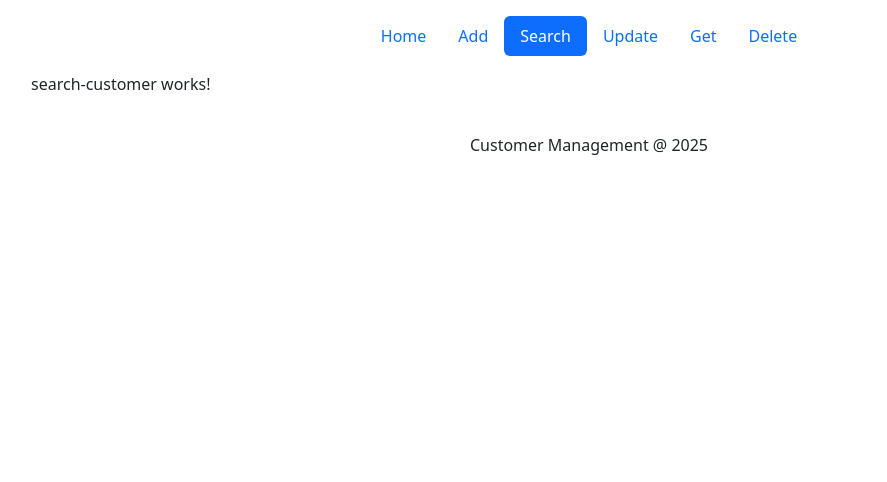
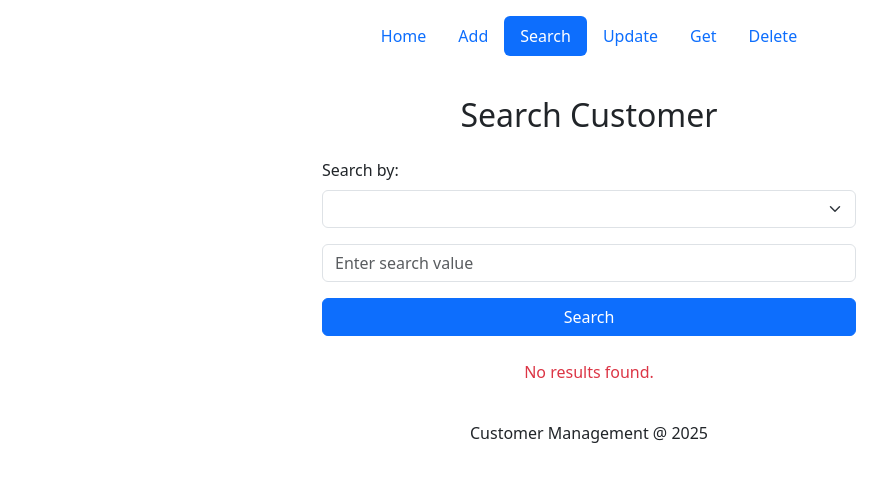
Before and after one commit to SanVidurath/CustomerManagement, an Angular app in the folder FrontEnd/: page /search in a window 1280 px wide. Shown: the top 482 px of the page, without its empty margins (51-938 px from the left). Built offline with nearby package versions, Linux system fonts and the light colour scheme.

Commit message:
search-customer

```diff
--- a/FrontEnd/src/app/app.config.ts
+++ b/FrontEnd/src/app/app.config.ts
@@ -2,7 +2,10 @@ import { ApplicationConfig, provideZoneChangeDetection } from '@angular/core';
 import { provideRouter } from '@angular/router';
 
 import { routes } from './app.routes';
+import { provideHttpClient } from '@angular/common/http';
 
 export const appConfig: ApplicationConfig = {
-  providers: [provideZoneChangeDetection({ eventCoalescing: true }), provideRouter(routes)]
+  providers: [provideZoneChangeDetection({ eventCoalescing: true }), provideRouter(routes),
+    provideHttpClient()
+  ]
 };
--- /dev/null
+++ b/FrontEnd/src/app/customer.service.ts
@@ -0,0 +1,30 @@
+import { HttpClient } from '@angular/common/http';
+import { Injectable } from '@angular/core';
+import { Observable } from 'rxjs';
+import { Customer } from './models/Customer';
+
+@Injectable({
+  providedIn: 'root'
+})
+export class CustomerService {
+
+  private baseUrl = "http://localhost/8080/customer";
+
+  constructor(private http:HttpClient) { }
+
+  searchCustomerById(id:number): Observable<Customer>{
+    return this.http.get<Customer>(`${this.baseUrl}/search-by-id/${id}`);
+  }
+
+  searchCustomerByName(name:string): Observable<Customer[]>{
+    return this.http.get<Customer[]>(`${this.baseUrl}/search-by-name/${name}`);
+  }
+
+  searchCustomerByAddress(address:string): Observable<Customer[]>{
+    return this.http.get<Customer[]>(`${this.baseUrl}/search-by-address/${address}`);
+  }
+
+  searchCustomerBySalary(salary:number): Observable<Customer[]>{
+    return this.http.get<Customer[]>(`${this.baseUrl}/search-by-salary/${salary}`);
+  }
+}
--- a/FrontEnd/src/app/models/Customer.ts
+++ b/FrontEnd/src/app/models/Customer.ts
@@ -1,9 +1,11 @@
 export class Customer {
+  id: null;
   name: string;
   address: string;
   salary: number;
 
   constructor(name: string, address: string, salary: number) {
+    this.id = null;
     this.name = name;
     this.address = address;
     this.salary = salary;
--- a/FrontEnd/src/app/pages/add-customer/add-customer.component.ts
+++ b/FrontEnd/src/app/pages/add-customer/add-customer.component.ts
@@ -9,6 +9,7 @@ import { Customer } from '../../models/Customer';
 })
 export class AddCustomerComponent {
   submitForm() {
+    const id=null;
     const name = (
       document.getElementById('name') as HTMLInputElement
     ).value.trim();
@@ -24,12 +25,8 @@ export class AddCustomerComponent {
       return;
     }
 
-    if (salary) {
-      alert('Please enter a proper number');
-      return;
-    }
 
-    const customerData: Customer = { name, address, salary };
+    let customerData: Customer = { id, name, address, salary };
     // const customerData: Customer = new Customer( name, address, salary );
 
     fetch('http://localhost:8080/customer/add', {
--- a/FrontEnd/src/app/pages/search-customer/search-customer.component.html
+++ b/FrontEnd/src/app/pages/search-customer/search-customer.component.html
@@ -1 +1,56 @@
-<p>search-customer works!</p>
+<div class="container mt-4">
+  <h2 class="text-center mb-4">Search Customer</h2>
+
+  <div class="row justify-content-center">
+    <div class="col-md-6">
+      <div class="mb-3">
+        <label for="searchType" class="form-label">Search by:</label>
+        <select id="searchType" class="form-select" [(ngModel)]="searchType">
+          <option value="id">ID</option>
+          <option value="name">Name</option>
+          <option value="address">Address</option>
+          <option value="salary">Salary</option>
+        </select>
+      </div>
+
+      <div class="mb-3">
+        <input
+          type="text"
+          class="form-control"
+          [(ngModel)]="searchValue"
+          placeholder="Enter search value"
+        />
+      </div>
+
+      <div class="d-grid gap-2">
+        <button class="btn btn-primary" (click)="searchCustomer()">
+          Search
+        </button>
+      </div>
+    </div>
+  </div>
+
+  <div *ngIf="customers.length > 0" class="mt-4">
+    <h3 class="text-center">Results:</h3>
+    <div class="row justify-content-center">
+      <div class="col-md-8">
+        <div class="card mb-3" *ngFor="let customer of customers">
+          <div class="card-body">
+            <h5 class="card-title">ID: {{ customer.id }}</h5>
+            <p class="card-text"><strong>Name:</strong> {{ customer.name }}</p>
+            <p class="card-text">
+              <strong>Address:</strong> {{ customer.address }}
+            </p>
+            <p class="card-text">
+              <strong>Salary:</strong> {{ customer.salary }}
+            </p>
+          </div>
+        </div>
+      </div>
+    </div>
+  </div>
+
+  <div *ngIf="customers.length === 0" class="text-center mt-4 text-danger">
+    <p>No results found.</p>
+  </div>
+</div>
--- a/FrontEnd/src/app/pages/search-customer/search-customer.component.ts
+++ b/FrontEnd/src/app/pages/search-customer/search-customer.component.ts
@@ -1,11 +1,44 @@
+import { NgFor, NgIf } from '@angular/common';
 import { Component } from '@angular/core';
+import { FormsModule } from '@angular/forms';
+import { Customer } from '../../models/Customer';
+import { CustomerService } from '../../customer.service';
 
 @Component({
   selector: 'app-search-customer',
-  imports: [],
+  imports: [FormsModule, NgIf, NgFor],
   templateUrl: './search-customer.component.html',
-  styleUrl: './search-customer.component.css'
+  styleUrl: './search-customer.component.css',
 })
 export class SearchCustomerComponent {
+  searchType: string = '';
+  searchValue: any = '';
+  customers: Customer[] = [];
+
+  constructor(private customerService: CustomerService) {}
+
+  searchCustomer() {
+    if (!this.searchValue) return;
+
+    const observer = {
+      next: (data: Customer | Customer[]) => this.customers = Array.isArray(data) ? data : [data],
+      error: (error: any) => console.error('Error:', error)
+    };
+
+    switch (this.searchType) {
+      case 'id':
+        this.customerService.searchCustomerById(this.searchValue).subscribe(observer);
+        break;
+      case 'name':
+        this.customerService.searchCustomerByName(this.searchValue).subscribe(observer);
+        break;
+      case 'address':
+        this.customerService.searchCustomerByAddress(this.searchValue).subscribe(observer);
+        break;
+      case 'salary':
+        this.customerService.searchCustomerBySalary(+this.searchValue).subscribe(observer);
+        break;
+    }
+  }
 
 }
```
Also changed, not shown: FrontEnd/src/app/pages/get-customer/get-customer.component.ts (line endings or trailing spaces), 2 other files (tests, documents, lock files or other folders).
